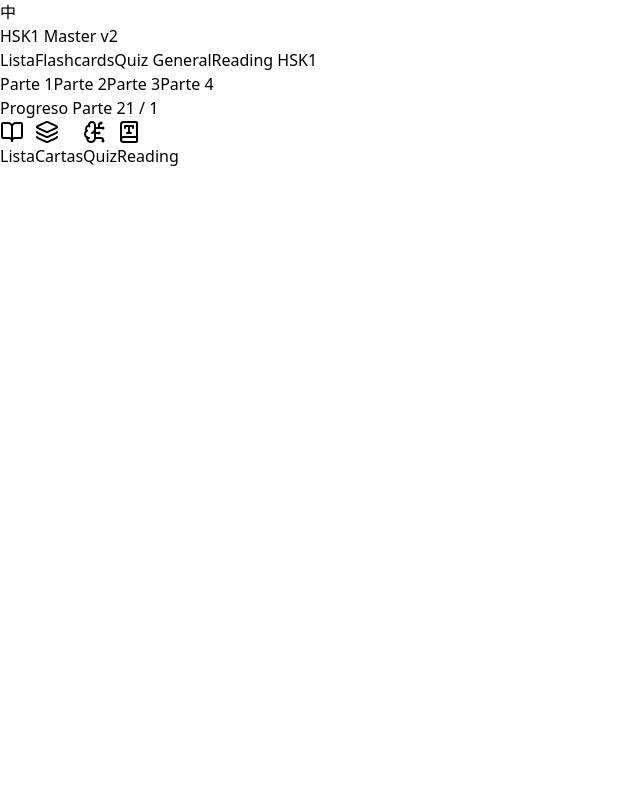
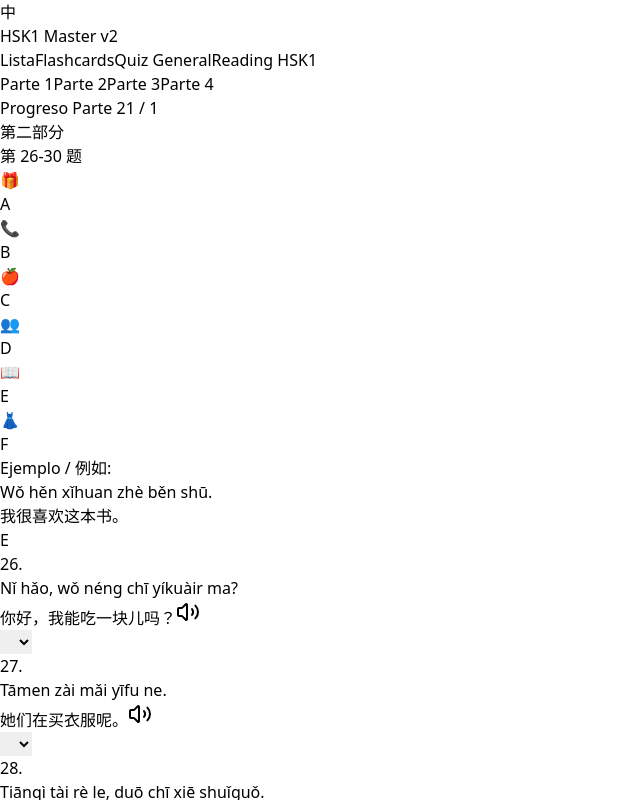
Before and after one commit to vicentbusiness04-art/hsk1-study-app-v2, a React (Vite) app: page / in a window 1280 px wide. Both pictures are taken after a click on the button "Parte 2". Shown: the top 800 px of the page, without its empty margins (0-640 px from the left). Built offline with nearby package versions, Linux system fonts and the light colour scheme.

Commit message:
Fix: resolve reading section access, optimize loading with emojis, and fix rendering types

```diff
--- a/src/components/Part2Matching.jsx
+++ b/src/components/Part2Matching.jsx
@@ -27,9 +27,9 @@ export default function Part2Matching({ question, onAnswer }) {
       {/* Image Grid A-F */}
       <div className="grid grid-cols-3 gap-3 mb-8 w-full">
         {images.map((img) => (
-          <div key={img.id} className="relative aspect-square bg-white border border-gray-200 rounded-xl overflow-hidden shadow-sm">
-            <img src={img.url} alt={img.id} className="w-full h-full object-cover p-2" />
-            <div className="absolute top-1 left-2 font-bold text-teal-700 bg-white/80 px-1 rounded">{img.id}</div>
+          <div key={img.id} className="relative aspect-square bg-white border border-gray-200 rounded-xl overflow-hidden shadow-sm flex items-center justify-center text-5xl">
+            {img.url}
+            <div className="absolute top-1 left-2 font-bold text-teal-700 bg-white/80 px-1 rounded text-sm">{img.id}</div>
           </div>
         ))}
       </div>
--- a/src/components/ReadingSection.jsx
+++ b/src/components/ReadingSection.jsx
@@ -113,13 +113,13 @@ export default function ReadingSection() {
                 {currentQuestion.type === 'true-false' && (
                     <Part1TrueFalse question={currentQuestion} onAnswer={handleAnswer} />
                 )}
-                {currentQuestion.type === 'matching' && (
+                {currentQuestion.type === 'matching-image' && (
                     <Part2Matching question={currentQuestion} onAnswer={handleAnswer} />
                 )}
-                {currentQuestion.type === 'multiple-choice' && (
+                {currentQuestion.type === 'matching-text' && (
                     <Part3MultipleChoice question={currentQuestion} onAnswer={handleAnswer} />
                 )}
-                {currentQuestion.type === 'fill-blank' && (
+                {currentQuestion.type === 'fill-blank-group' && (
                     <Part4FillBlank question={currentQuestion} onAnswer={handleAnswer} />
                 )}
             </div>
--- a/src/data/readingQuestions.js
+++ b/src/data/readingQuestions.js
@@ -1,20 +1,18 @@
 export const readingQuestions = [
   // PART 1: Word + Image (True/False)
-  // Exam H10901, questions 21-25
   {
     id: 21,
     part: 1,
     type: 'true-false',
-    question: { text: '写', pinyin: 'xiě', image: 'https://img.icons8.com/color/144/writing.png' },
+    question: { text: '写', pinyin: 'xiě', image: '✍️' },
     answer: true,
-    example: { text: '电视', pinyin: 'diànshì', image: 'https://img.icons8.com/color/144/television.png', answer: false },
     explanation: "El carácter '写' (xiě) significa escribir."
   },
   {
     id: 22,
     part: 1,
     type: 'true-false',
-    question: { text: '听', pinyin: 'tīng', image: 'https://img.icons8.com/color/144/headphones.png' },
+    question: { text: '听', pinyin: 'tīng', image: '🎧' },
     answer: true,
     explanation: "El carácter '听' (tīng) significa escuchar."
   },
@@ -22,7 +20,7 @@ export const readingQuestions = [
     id: 23,
     part: 1,
     type: 'true-false',
-    question: { text: '菜', pinyin: 'cài', image: 'https://img.icons8.com/color/144/tea-cup.png' },
+    question: { text: '菜', pinyin: 'cài', image: '🍵' },
     answer: false,
     explanation: "'菜' (cài) significa comida/verduras, pero la imagen muestra té."
   },
@@ -30,37 +28,36 @@ export const readingQuestions = [
     id: 24,
     part: 1,
     type: 'true-false',
-    question: { text: '他', pinyin: 'tā', image: 'https://img.icons8.com/color/144/woman-profile.png' },
+    question: { text: '他', pinyin: 'tā', image: '👩' },
     answer: false,
-    explanation: "'他' (tā) se refiere a 'él' (hombre), pero la imagen muestra a una mujer (她 tā)."
+    explanation: "'他' (tā) es 'él', pero la imagen muestra a una mujer (她)."
   },
   {
     id: 25,
     part: 1,
     type: 'true-false',
-    question: { text: '狗', pinyin: 'gǒu', image: 'https://img.icons8.com/color/144/dog.png' },
+    question: { text: '狗', pinyin: 'gǒu', image: '🐶' },
     answer: true,
     explanation: "'狗' (gǒu) significa perro."
   },
 
   // PART 2: Match sentence to Image
-  // Exam H10901, questions 26-30
   {
     id: 26,
     part: 2,
     type: 'matching-image',
     images: [
-      { id: 'A', url: 'https://img.icons8.com/color/144/gift--v1.png' },
-      { id: 'B', url: 'https://img.icons8.com/color/144/phone.png' },
-      { id: 'C', url: 'https://img.icons8.com/color/144/fruits.png' },
-      { id: 'D', url: 'https://img.icons8.com/color/144/business-group.png' },
-      { id: 'E', url: 'https://img.icons8.com/color/144/reading.png' },
-      { id: 'F', url: 'https://img.icons8.com/color/144/clothes.png' }
+      { id: 'A', url: '🎁' },
+      { id: 'B', url: '📞' },
+      { id: 'C', url: '🍎' },
+      { id: 'D', url: '👥' },
+      { id: 'E', url: '📖' },
+      { id: 'F', url: '👗' }
     ],
     sentences: [
       { id: 26, text: '你好，我能吃一块儿吗？', pinyin: 'Nǐ hǎo, wǒ néng chī yíkuàir ma?', answer: 'C' },
       { id: 27, text: '她们在买衣服呢。', pinyin: 'Tāmen zài mǎi yīfu ne.', answer: 'F' },
-      { id: 28, text: '天气太热了，多吃些水果。', pinyin: 'Tiānqì tài rè le, duō chī xiē shuǐguǒ.', answer: 'C' }, // Usando C de nuevo como ejemplo
+      { id: 28, text: '天气太热了，多吃些水果。', pinyin: 'Tiānqì tài rè le, duō chī xiē shuǐguǒ.', answer: 'C' },
       { id: 29, text: '喂，你睡觉了吗？', pinyin: 'Wéi, nǐ shuìjiào le ma?', answer: 'B' },
       { id: 30, text: '我们在看看里面是什么东西。', pinyin: 'Wǒmen kànkan lǐmiàn shì shénme dōngxi.', answer: 'A' }
     ],
@@ -68,7 +65,6 @@ export const readingQuestions = [
   },
 
   // PART 3: Match Question to Answer
-  // Exam H10901, questions 31-35
   {
     id: 31,
     part: 3,
@@ -92,7 +88,6 @@ export const readingQuestions = [
   },
 
   // PART 4: Fill in the Blanks
-  // Exam H10901, questions 36-40
   {
     id: 36,
     part: 4,
@@ -109,8 +104,8 @@ export const readingQuestions = [
       { id: 36, text: '昨天是 8（  ）19 日。', pinyin: 'Zuótiān shì 8 ( ) 19 rì.', answer: 'F' },
       { id: 37, text: '那个饭馆儿在火车站（  ）。', pinyin: 'Nàge fànguǎnr zài huǒchēzhàn ( ).', answer: 'B' },
       { id: 38, text: '你会说（  ）吗？', pinyin: 'Nǐ huì shuō ( ) ma?', answer: 'E' },
-      { id: 39, text: 'A: 王先生在吗？ B: 在，请（  ），我去叫他。', pinyin: 'A: Wáng xiānsheng zài ma? B: Zài, qǐng ( ), wǒ qù jiào tā.', answer: 'A' },
-      { id: 40, peasant: 'A: 对不起，我不会做饭。 B: （  ），我会。', pinyin: 'A: Duìbuqǐ, wǒ bú huì zuò fàn. B: ( ), wǒ huì.', answer: 'C' }
+      { id: 39, text: 'A: 王先生在吗？ B: 在，请（  ），我去叫 he。', pinyin: 'A: Wáng xiānsheng zài ma? B: Zài, qǐng ( ), wǒ qù jiào tā.', answer: 'A' },
+      { id: 40, text: 'A: 对不起，我不会做饭。 B: （  ），我会。', pinyin: 'A: Duìbuqǐ, wǒ bú huì zuò fàn. B: ( ), wǒ huì.', answer: 'C' }
     ],
     example: { text: '你叫什么（  ）？', pinyin: 'Nǐ jiào shénme ( )?', answer: 'D' }
   }
```
